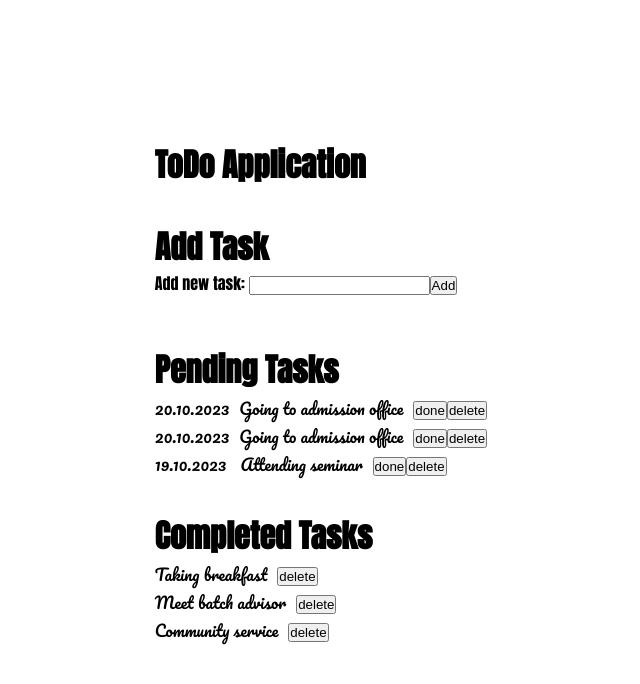
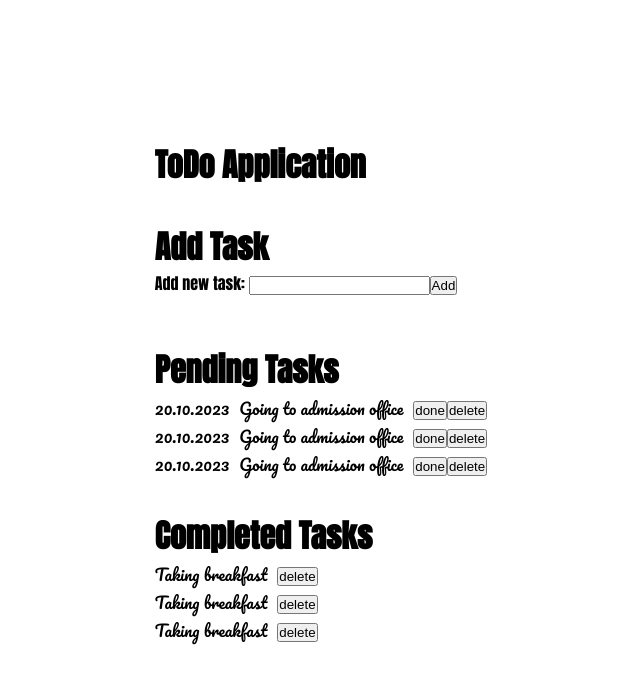
Before and after one commit to mbabarali/FA24-ReactJS-ToDoApp, a React (Create React App) app: page / in a window 1280 px wide. Shown: the top 684 px of the page, without its empty margins (319-959 px from the left). Built offline with nearby package versions, Linux system fonts and the light colour scheme.

Commit message:
Nesting the components

```diff
--- a/src/components/CompletedTasks.jsx
+++ b/src/components/CompletedTasks.jsx
@@ -1,3 +1,5 @@
+import TaskCompleted from "./TaskCompleted";
+
 import "./CompletedTasks.css";
 
 // Functional Component
@@ -5,7 +7,12 @@ function CompletedTasks() {
   return (
     <div className="completedTask_container">
       <h1>Completed Tasks</h1>
-      <div>
+      {/* Each component is a separate instance created by React */}
+      <TaskCompleted />
+      <TaskCompleted />
+      <TaskCompleted />
+
+      {/* <div>
         <span className="taskItem"> Taking breakfast</span>
         <button>delete</button>
       </div>
@@ -16,7 +23,7 @@ function CompletedTasks() {
       <div>
         <span className="taskItem">Community service</span>
         <button>delete</button>
-      </div>
+      </div> */}
     </div>
   );
 }
--- a/src/components/PendingTasks.jsx
+++ b/src/components/PendingTasks.jsx
@@ -1,3 +1,5 @@
+import TaskPending from "./TaskPending";
+
 import "./PendingTasks.css";
 
 // Functional Component
@@ -5,7 +7,12 @@ function PendingTasks() {
   return (
     <div className="pendingTask_container">
       <h1>Pending Tasks</h1>
-      <div>
+      {/* Each component is a separate instance created by React */}
+      <TaskPending />
+      <TaskPending />
+      <TaskPending />
+
+      {/* <div>
         <span className="taskItem">20.10.2023</span>
         <span className="taskItem">Going to admission office</span>
         <button>done</button>
@@ -22,7 +29,7 @@ function PendingTasks() {
         <span className="taskItem"> Attending seminar</span>
         <button>done</button>
         <button>delete</button>
-      </div>
+      </div> */}
     </div>
   );
 }
--- /dev/null
+++ b/src/components/TaskCompleted.jsx
@@ -0,0 +1,11 @@
+// Functional Component
+function TaskCompleted() {
+  return (
+    <div>
+      <span className="taskItem"> Taking breakfast</span>
+      <button>delete</button>
+    </div>
+  );
+}
+
+export default TaskCompleted;
--- /dev/null
+++ b/src/components/TaskPending.jsx
@@ -0,0 +1,13 @@
+// Functional Component
+function TaskPending() {
+  return (
+    <div>
+      <span className="taskItem">20.10.2023</span>
+      <span className="taskItem">Going to admission office</span>
+      <button>done</button>
+      <button>delete</button>
+    </div>
+  );
+}
+
+export default TaskPending;
--- a/src/index.js
+++ b/src/index.js
@@ -1,6 +1,8 @@
 import React from "react";
 import ReactDOM from "react-dom/client";
+
 import App from "./App";
+
 import "./index.css";
 
 const root = ReactDOM.createRoot(document.getElementById("root"));
```
Also changed, not shown: 1 other file (tests, documents, lock files or other folders).
